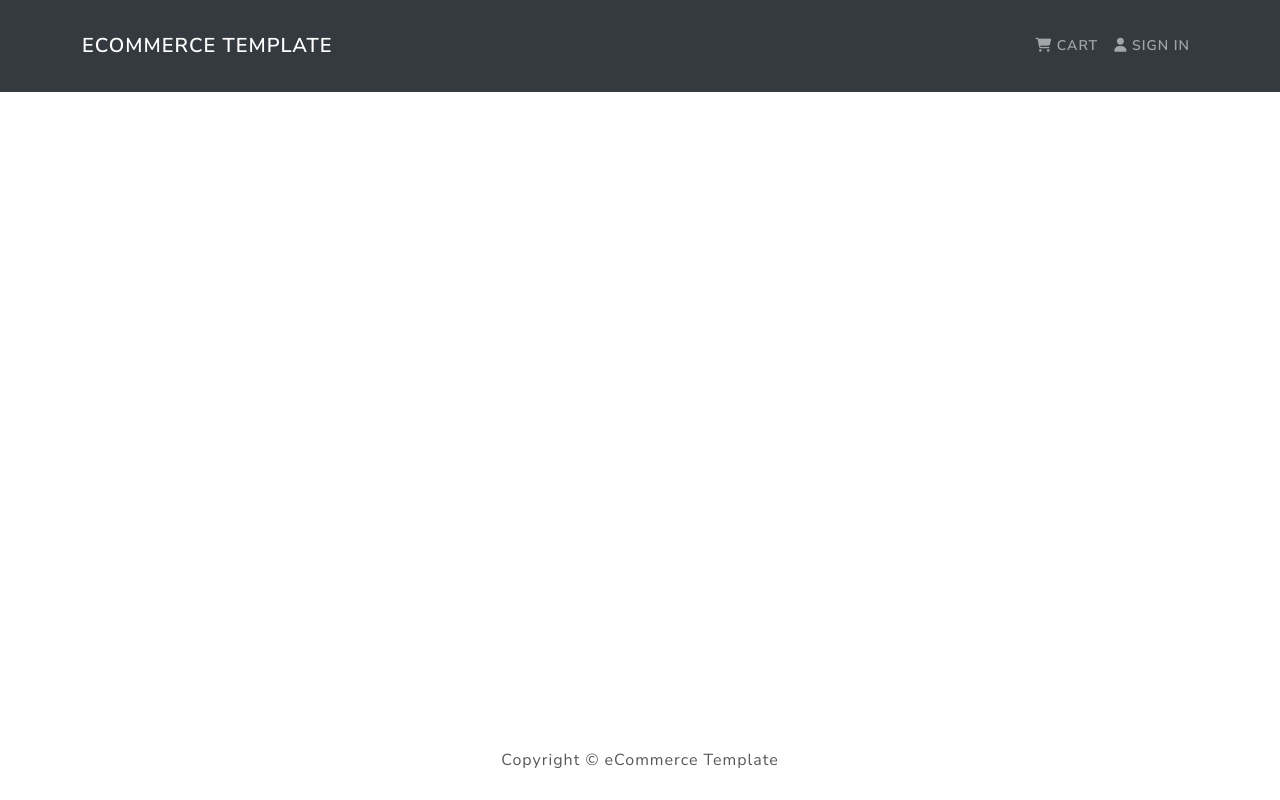
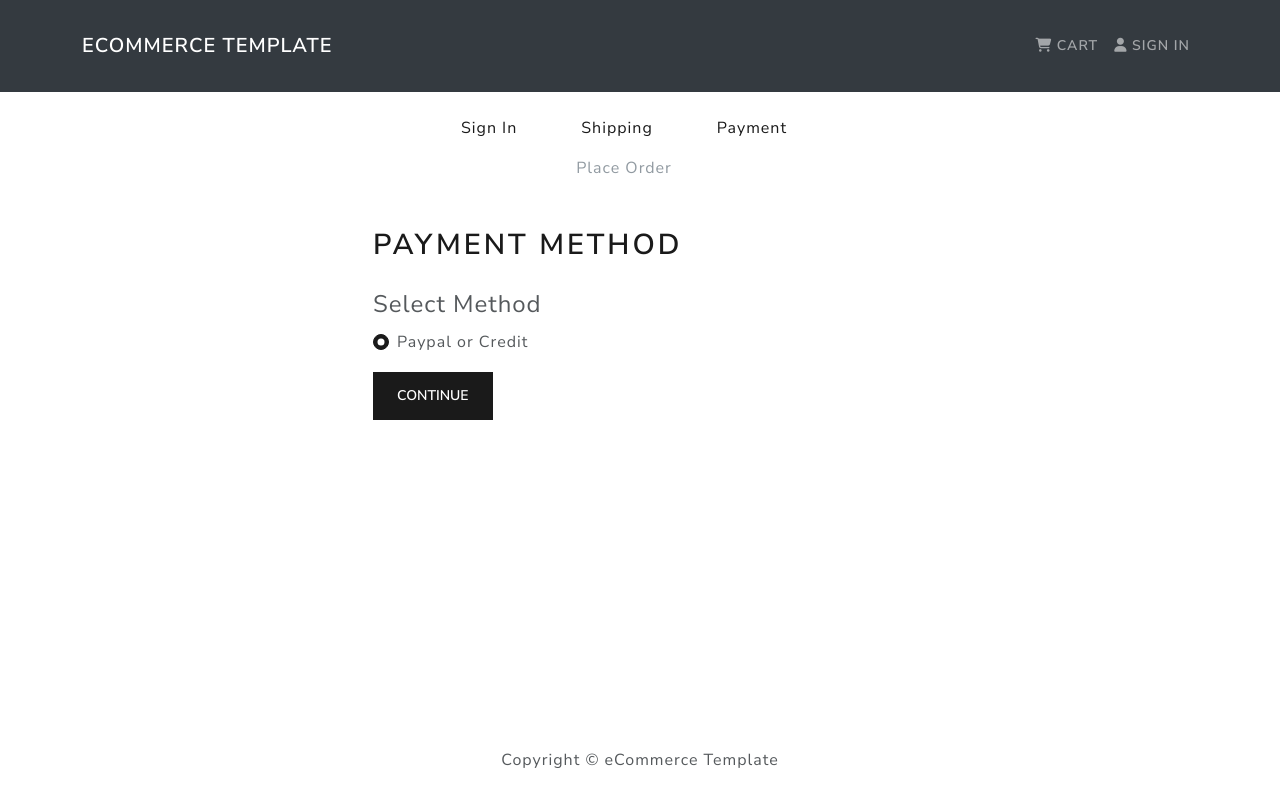
Before and after one commit to Aeowulf/eCommerce-Template, a React (Create React App) app in the folder frontend/: page /payment in a window 1280 px wide. Built offline with nearby package versions, Linux system fonts and the light colour scheme.

Commit message:
Created Place Order Screen

```diff
--- a/frontend/src/App.js
+++ b/frontend/src/App.js
@@ -10,6 +10,7 @@ import LoginScreen from './screens/LoginScreen'
 import RegisterScreen from './screens/RegisterScreen'
 import ProfileScreen from './screens/ProfileScreen'
 import ShippingScreen from './screens/ShippingScreen'
+import PaymentScreen from './screens/PaymentScreen'
 
 const App = () => {
   return (
@@ -40,6 +41,8 @@ const App = () => {
             {/* This route isn't working properly, possibly due to use of React Router Dom V6's updated useNavigate function, which is being used in the CartScreen instead of the outdated "history" prop. Will look into this later, right now I'll fix the issue with the route path specified below. */}
 
             <Route path='/login/shipping' element={<ShippingScreen />} />
+
+            <Route path='/payment' element={<PaymentScreen />} />
           </Routes>
         </Container>
       </main>
--- a/frontend/src/actions/cartActions.js
+++ b/frontend/src/actions/cartActions.js
@@ -2,7 +2,8 @@ import axios from 'axios'
 import {
   CART_ADD_ITEM,
   CART_REMOVE_ITEM,
-  CART_SAVE_SHIPPING_ADDRESS
+  CART_SAVE_SHIPPING_ADDRESS,
+  CART_SAVE_PAYMENT_METHOD,
 } from '../constants/cartConstants'
 
 export const addToCart = (id, qty) => async (dispatch, getState) => {
@@ -37,10 +38,19 @@ export const removeFromCart = (id) => (dispatch, getState) => {
 }
 
 export const saveShippingAddress = (data) => (dispatch) => {
-    dispatch({
-      type: CART_SAVE_SHIPPING_ADDRESS,
-      payload: data
-    })
+  dispatch({
+    type: CART_SAVE_SHIPPING_ADDRESS,
+    payload: data,
+  })
 
-    localStorage.setItem('shippingAddress', JSON.stringify(data))
-  }
+  localStorage.setItem('shippingAddress', JSON.stringify(data))
+}
+
+export const savePaymentMethod = (data) => (dispatch) => {
+  dispatch({
+    type: CART_SAVE_PAYMENT_METHOD,
+    payload: data,
+  })
+
+  localStorage.setItem('paymentMethod', JSON.stringify(data))
+}
--- a/frontend/src/constants/cartConstants.js
+++ b/frontend/src/constants/cartConstants.js
@@ -1,3 +1,4 @@
 export const CART_ADD_ITEM = 'CART_ADD_ITEM'
 export const CART_REMOVE_ITEM = 'CART_REMOVE_ITEM'
 export const CART_SAVE_SHIPPING_ADDRESS = 'CART_SAVE_SHIPPING_ADDRESS'
+export const CART_SAVE_PAYMENT_METHOD = 'CART_SAVE_PAYMENT_METHOD'
--- a/frontend/src/reducers/cartReducers.js
+++ b/frontend/src/reducers/cartReducers.js
@@ -2,6 +2,7 @@ import {
   CART_ADD_ITEM,
   CART_REMOVE_ITEM,
   CART_SAVE_SHIPPING_ADDRESS,
+  CART_SAVE_PAYMENT_METHOD,
 } from '../constants/cartConstants'
 
 export const cartReducer = (
@@ -41,6 +42,14 @@ export const cartReducer = (
 
         shippingAddress: action.payload,
       }
+
+    case CART_SAVE_PAYMENT_METHOD:
+      return {
+        ...state,
+
+        paymentMethod: action.payload,
+      }
+
     default:
       return state
   }
--- a/frontend/src/screens/PaymentScreen.js
+++ b/frontend/src/screens/PaymentScreen.js
@@ -30,57 +30,37 @@ const PaymentScreen = () => {
   }
 
   return <FormContainer>
-    <CheckoutSteps step1 step2 />
+    <CheckoutSteps step1 step2 step3 />
 
-    <h1>Shipping</h1>
+    <h1>Payment Method</h1>
 
     <Form onSubmit={submitHandler}>
-      <Form.Group controlId='address'>
-        <Form.Label>Address</Form.Label>
+      <Form.Group>
+        <Form.Label as='legend'>Select Method</Form.Label>
 
-        <Form.Control
-          type='text'
-          placeholder='Enter address'
-          value={address}
-          required
-          onChange={(e) => setAddress(e.target.value)}
-        ></Form.Control>
-      </Form.Group>
+        <Col>
+          <Form.Check
+            type      = 'radio'
+            label     = 'Paypal or Credit'
+            id        = 'PayPal'
+            name      = 'paymentMethod'
+            value     = 'PayPal'
+            checked
+            onChange  = {(e) => setPaymentMethod(e.target.value)}
+          >
+          </Form.Check>
 
-      <Form.Group controlId='city'>
-        <Form.Label className='margin-top-1rem'>City</Form.Label>
-
-        <Form.Control
-          type='text'
-          placeholder='Enter city'
-          value={city}
-          required
-          onChange={(e) => setCity(e.target.value)}
-        ></Form.Control>
-      </Form.Group>
-
-      <Form.Group controlId='postalCode'>
-        <Form.Label className='margin-top-1rem'>Postal Code</Form.Label>
-
-        <Form.Control
-          type='text'
-          placeholder='Enter postal code'
-          value={postalCode}
-          required
-          onChange={(e) => setPostalCode(e.target.value)}
-        ></Form.Control>
-      </Form.Group>
-
-      <Form.Group controlId='country'>
-        <Form.Label className='margin-top-1rem'>Country</Form.Label>
-
-        <Form.Control
-          type='text'
-          placeholder='Enter country'
-          value={country}
-          required
-          onChange={(e) => setCountry(e.target.value)}
-        ></Form.Control>
+          {/* <Form.Check
+            className="margin-top-1rem"
+            type      = 'radio'
+            label     = 'Stripe'
+            id        = 'Stripe'
+            name      = 'paymentMethod'
+            value     = 'Stripe'
+            onChange  = {(e) => setPaymentMethod(e.target.value)}
+          >
+          </Form.Check> */}
+        </Col>
       </Form.Group>
 
       <Button type='submit' variant='primary' className='margin-top-1rem'>
```
